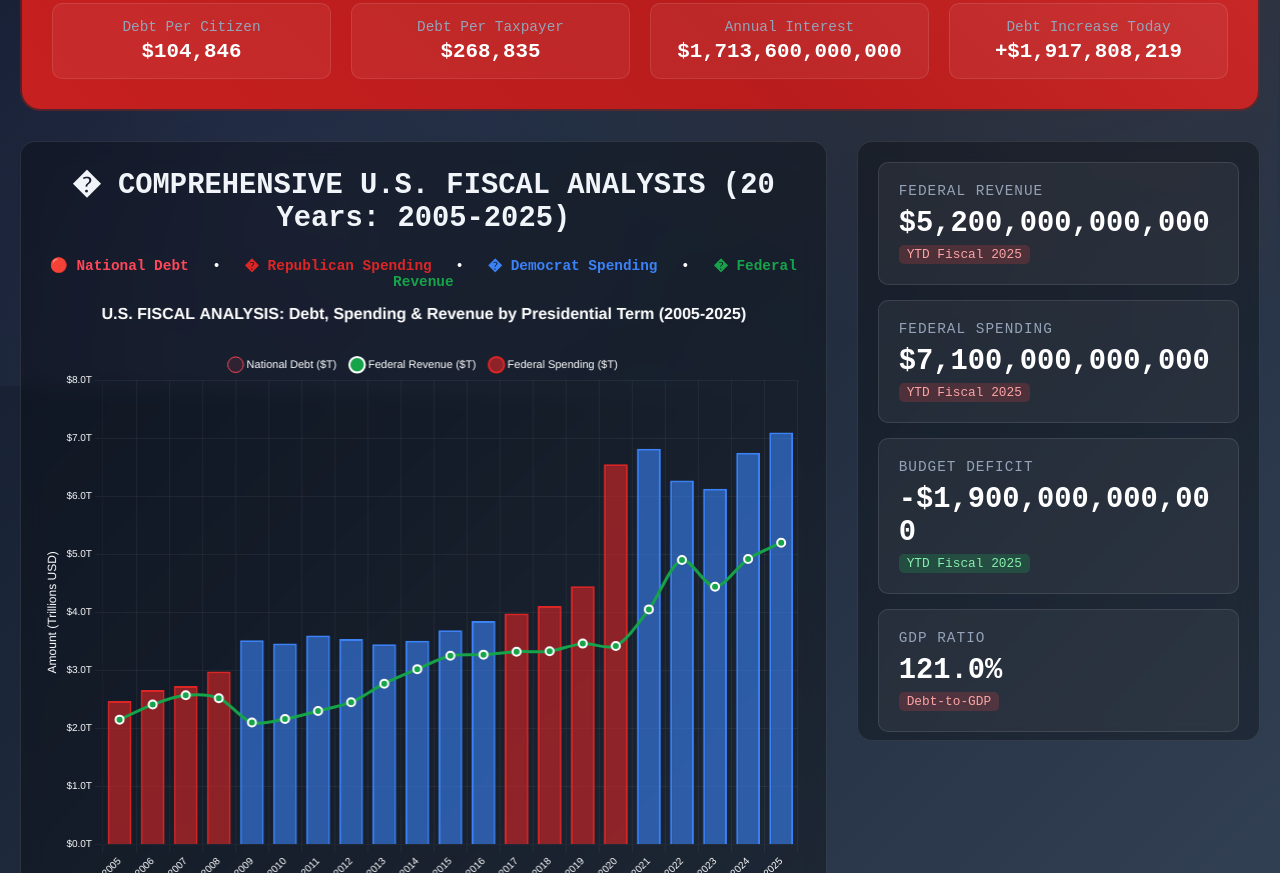
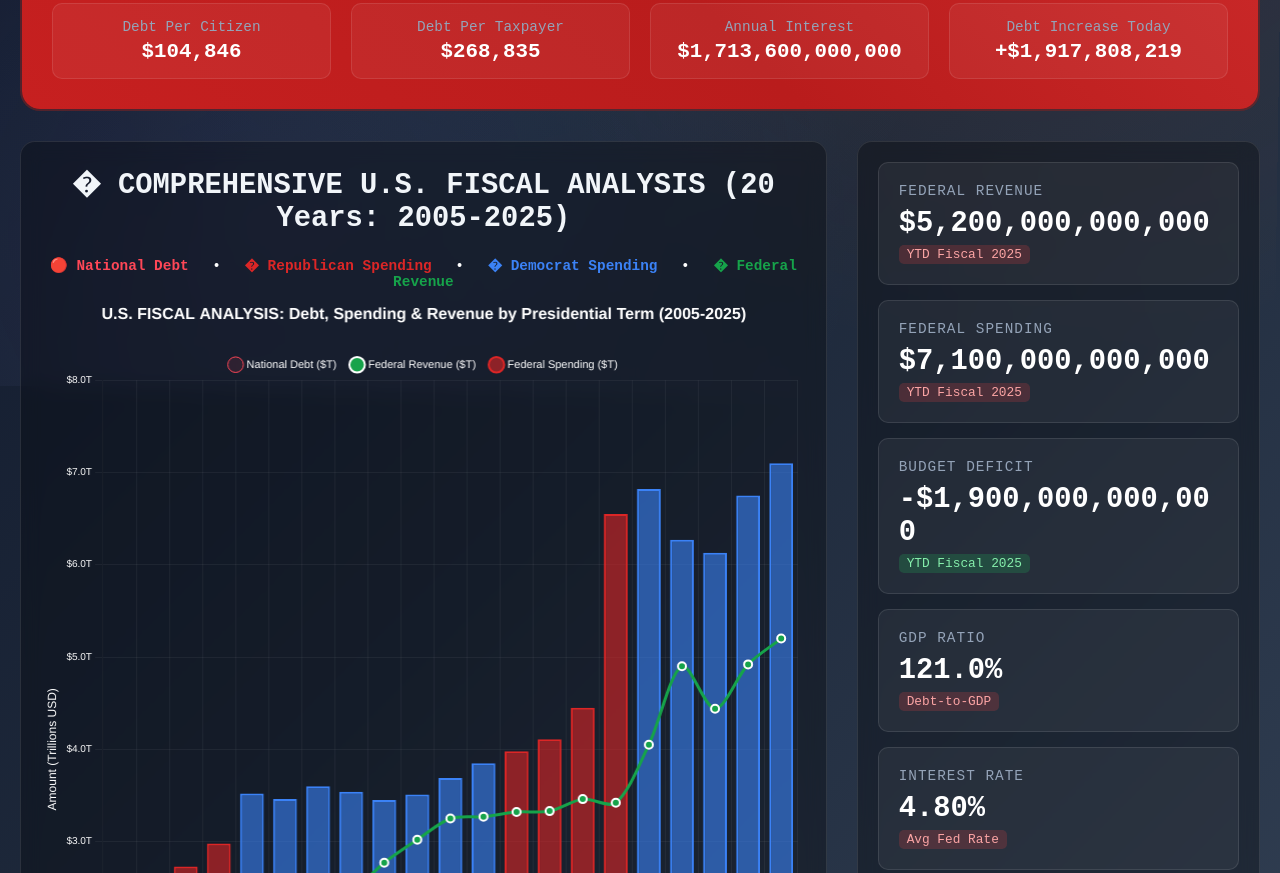
Before and after one commit to shimspedy/usdebt, a website: page index.html in a window 1280 px wide. Shown: the part 387-1260 px from the top of the page. Drawn offline with nearby package versions, Linux system fonts and the light colour scheme; no server answers.

Commit message:
📏 FULL HEIGHT STATS: Stats section now uses 100% height in two-column layout for better space utilization

```diff
--- a/index.html
+++ b/index.html
@@ -107,13 +107,19 @@
             .stats-section {
                 grid-column: 2;
                 grid-row: 2;
-                align-self: start;
-                max-height: 600px;
+                align-self: stretch;
+                height: 100%;
+                max-height: none;
                 overflow-y: auto;
+                display: flex;
+                flex-direction: column;
             }
 
             .stats-grid {
                 gap: 15px;
+                flex: 1;
+                display: grid;
+                align-content: start;
             }
 
             .stat-box {
```
